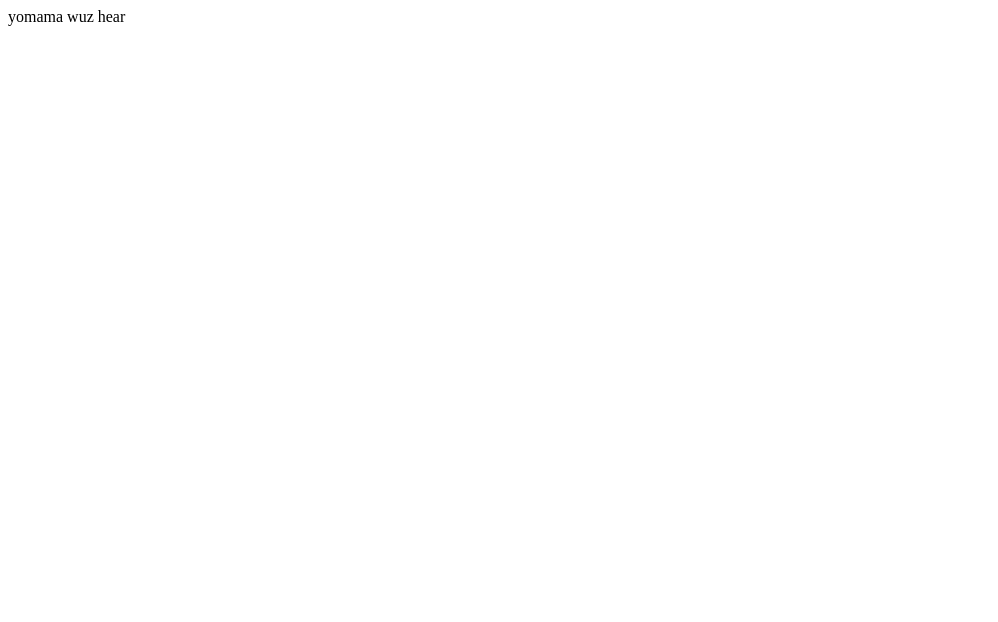
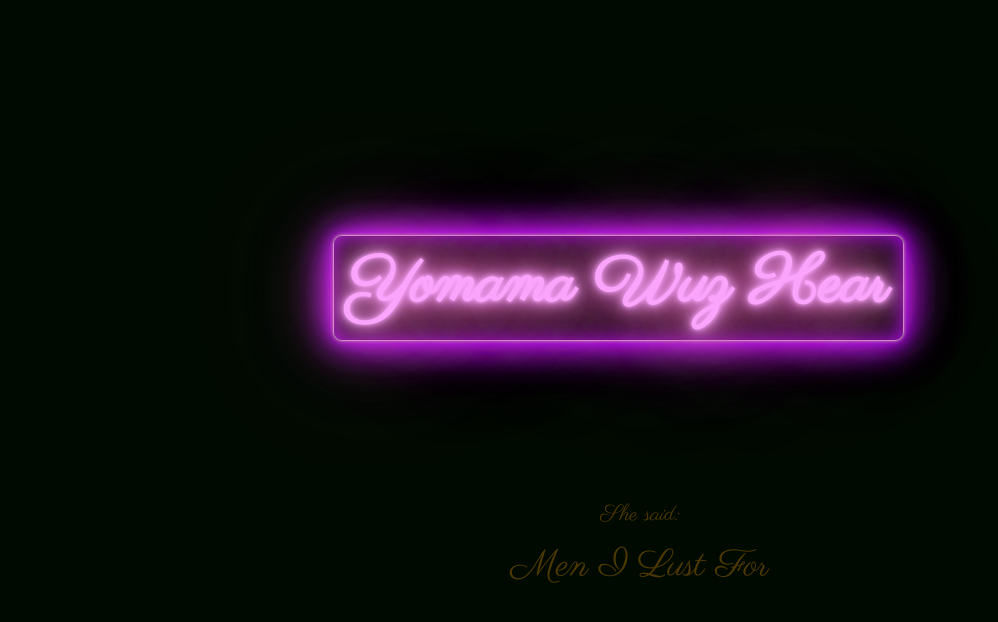
Before and after one commit to tox2ik/tox2ik.github.io, a plain HTML site: page index.html in a window 1280 px wide. Shown: the whole page, without its empty margins (0-998 px from the left). Drawn offline with Linux system fonts and the light colour scheme; a web font is replaced by a local one.

Commit message:
neon-moma

```diff
--- a/index.html
+++ b/index.html
@@ -1 +1,20 @@
-yomama wuz hear
+<html>
+<head>
+    <title>
+		Neon Momma
+    </title>
+    <link id="fonts"
+          rel="stylesheet"
+          href="https://fonts.googleapis.com/css?family=Italianno|Yellowtail|Parisienne|Gloria+Hallelujah|Tangerine|Sacramento">
+    <link rel="stylesheet"
+          href="yomama.css">
+    <script src="yomama.js"></script>
+
+</head>
+<body>
+    <h1 class="neonText">
+       Yomama Wuz Hear
+    </h1>
+    <h2>She said:</h2>
+    <h3></h3>
+</body>
--- /dev/null
+++ b/yomama.css
@@ -0,0 +1,114 @@
+
+body {
+    font-size: 2em;
+    background-color: #010a01;
+    min-height: 640px;
+}
+h1 {
+    animation:
+        pulsate 2.5s infinite alternate,
+        flicker 1.5s infinite alternate;
+
+    position: absolute;
+    left: 26%;
+    top: 24%;
+}
+h2 {
+	font-size: 0.7em;
+	color: orange;
+	font-weight: 100;
+	opacity: 0.3;
+	position: absolute;
+	top: 60%;
+	left: 50%;
+	transform: translate(-50%, -0%);
+}
+
+h3 {
+	color: orange;
+	font-weight: 100;
+	opacity: 0.3;
+	position: absolute;
+	top: 63%;
+	left: 50%;
+	transform: translate(-50%, -0%);
+}
+.neonText {
+
+    border: 1px solid #ce97cf;
+    border-opacity: 0.1;
+    border-radius: 9px;
+      box-shadow: 0 0 .2rem #ce97cf,
+              0 0 .2rem #682D52,
+              0 0 2rem #bc13fe,
+              0 0 0.8rem #bc13fe,
+              0 0 2.8rem #bc13fe,
+              inset 0 0 1.3rem #bc13fe;
+
+    padding: 10px 15px;
+    padding-top: 6px;
+    color: #fba4fc;
+    text-shadow:
+    0 0 7px  #fba4fc,
+    0 0 10px #fba4fc,
+    0 0 21px #fba4fc,
+/**/
+    0 0 42px  #FF6EC7,
+    0 0 82px  #FF6EC7,
+    0 0 92px  #FF6EC7,
+    0 0 102px #FF6EC7,
+    0 0 151px #FF6EC7;
+
+}
+
+@keyframes flicker {
+  0%, 18%, 22%, 25%, 53%, 57%, 100% {
+    text-shadow:
+
+      0 0 4px  #fba4fc,
+      0 0 11px #fba4fc,
+      0 0 19px #fba4fc,
+
+      0 0 40px  #FF6EC7,
+      0 0 80px  #FF6EC7,
+      0 0 90px  #FF6EC7,
+      0 0 100px #FF6EC7,
+      0 0 150px #FF6EC7;
+  }
+  20%, 24%, 55% {
+    text-shadow: none;
+  }
+}
+
+@keyframes pulsate {
+  100% {
+    /* Larger blur radius */
+    border-shadow:
+      0 0 4px #fba4fc,
+      0 0 11px #fba4fc,
+      0 0 19px #fba4fc,
+      0 0 40px #FF6EC7,
+      0 0 80px #FF6EC7,
+      0 0 90px #FF6EC7,
+      0 0 100px #FF6EC7,
+      0 0 150px #FF6EC7;
+  }
+  0% {
+    /* Smaller blur radius */
+    border-shadow:
+      0 0 2px #fba4fc,
+      0 0 4px #fba4fc,
+      0 0 6px #fba4fc,
+      0 0 10px #FF6EC7,
+      0 0 45px #FF6EC7,
+      0 0 55px #FF6EC7,
+      0 0 70px #FF6EC7,
+      0 0 80px #FF6EC7;
+  }
+}
+
+@media screen and (prefers-reduced-motion) {
+  h1 {
+    animation: none;
+  }
+}
--- /dev/null
+++ b/yomama.js
@@ -0,0 +1,40 @@
+;(function(){
+	console.log("what?");
+	console.log("why u gotta talk about my moma?");
+
+	famHref = document.getElementById('fonts').href.match(/family=.*/);
+	families = famHref.pop().replace('family=','').split(/\|/);
+
+
+	milfs = [
+		'My Intestines Love Food',
+		'Macaroni Is Lovely Food',
+		'Mioow I Like Fish',
+		'Men I Lust For',
+		'Make It Last Forever',
+	];
+	// 'Mom I Like as a Friend',
+
+	setTimeout(function() {
+		i = Math.floor(Math.random() * families.length);
+		family = families[i].replace("\+", " ");
+		console.log(i, family);
+		h1 = document.getElementsByTagName('h1')[0];
+		h2 = document.getElementsByTagName('h2')[0];
+		h3 = document.getElementsByTagName('h3')[0];
+		h1.style.fontFamily = family;
+		h2.style.fontFamily = family;
+		h3.style.fontFamily = family;
+	}, 33);
+
+	setTimeout(function() {
+		j = Math.floor(Math.random() * milfs.length);
+		h3 = document.getElementsByTagName('h3')[0];
+		title = document.getElementsByTagName('title')[0];
+		h3.innerText = milfs[j];
+		title.innerText = milfs[j];
+	}, 33);
+
+
+
+})();
```
Also changed, not shown: 1 other file.
